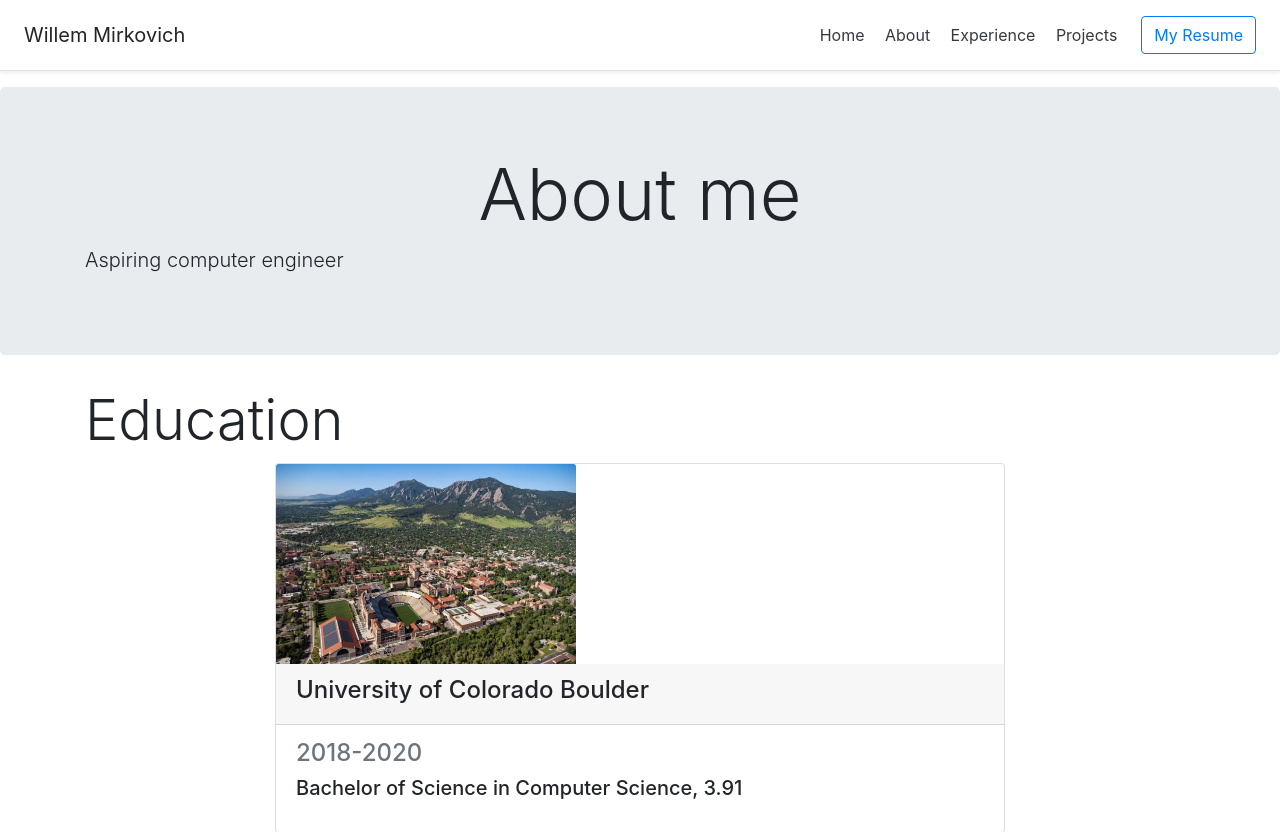
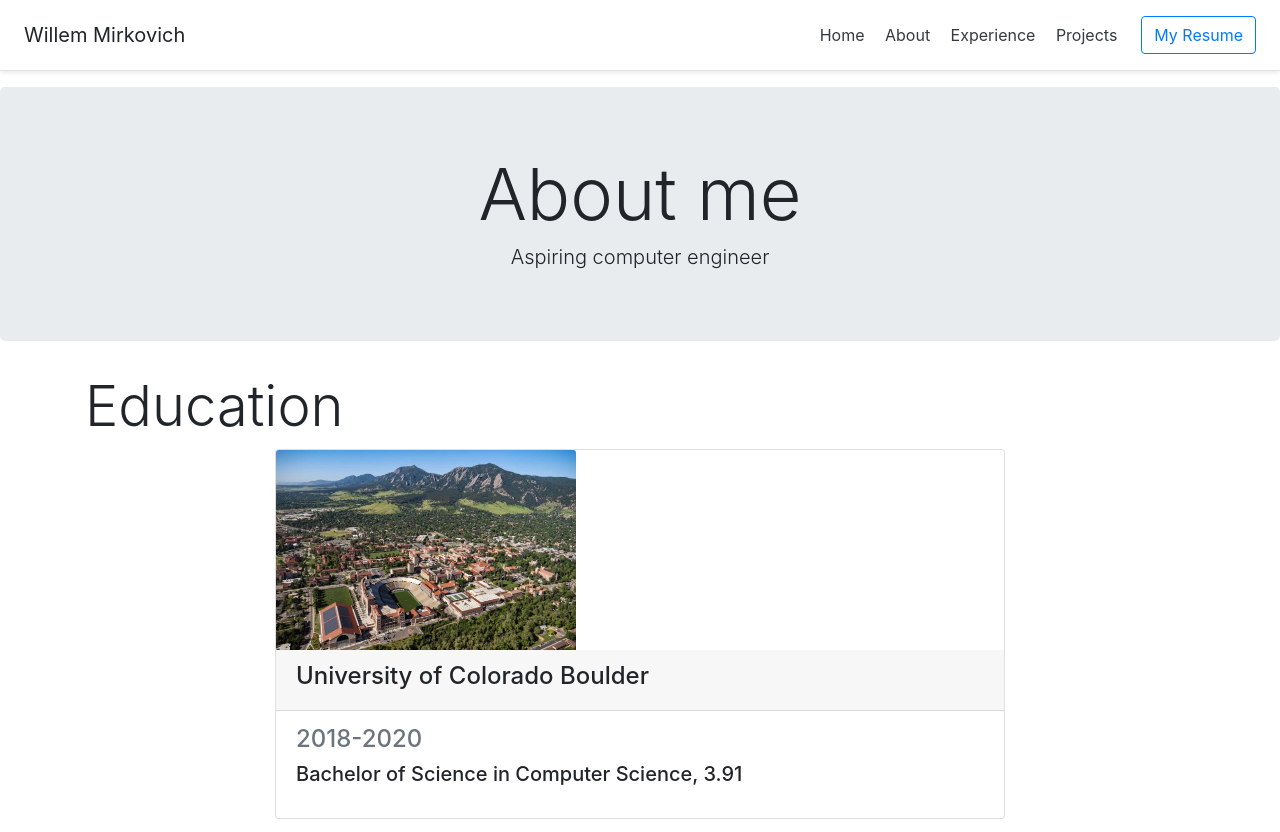
Before and after one commit to willemmirkovich/PersonalWebsite, a Flask app: page /about in a window 1280 px wide. Shown: the top 832 px of the page. Run offline with Flask 2, Linux system fonts and the light colour scheme; some libraries are stand-ins or nearby versions.

Commit message:
update to second header

```diff
--- a/templates/base.html
+++ b/templates/base.html
@@ -18,14 +18,15 @@
             <a class="p-2 text-dark" href="{{ url_for('experience') }}">Experience</a>
             <a class="p-2 text-dark" href="{{ url_for('projects') }}">Projects</a>
         </nav>
-        <a class="btn btn-outline-primary" href="{{ url_for('resume') }}">My Resume</a>
+
+        <a class="btn btn-outline-primary" href="{{ url_for('resume') }}" download="../static/pdf/ResumeFeb2020.pdf">My Resume</a>
     </div>
     <!-- end nav -->
     <!-- header -->
     <div class="jumbotron">
         <div class="container">
             <h1 class="main-header display-3">{% block header %}{% endblock %}</h1>
-            <p class="lead header-desc">{% block header_desc %}{% endblock %}</p>
+            <h2 class="lead header-desc" align="center">{% block header_desc %}{% endblock %}</h2>
         </div>
     </div>
     <!-- end header -->
```
Also changed, not shown: static/js/base.js (added).
